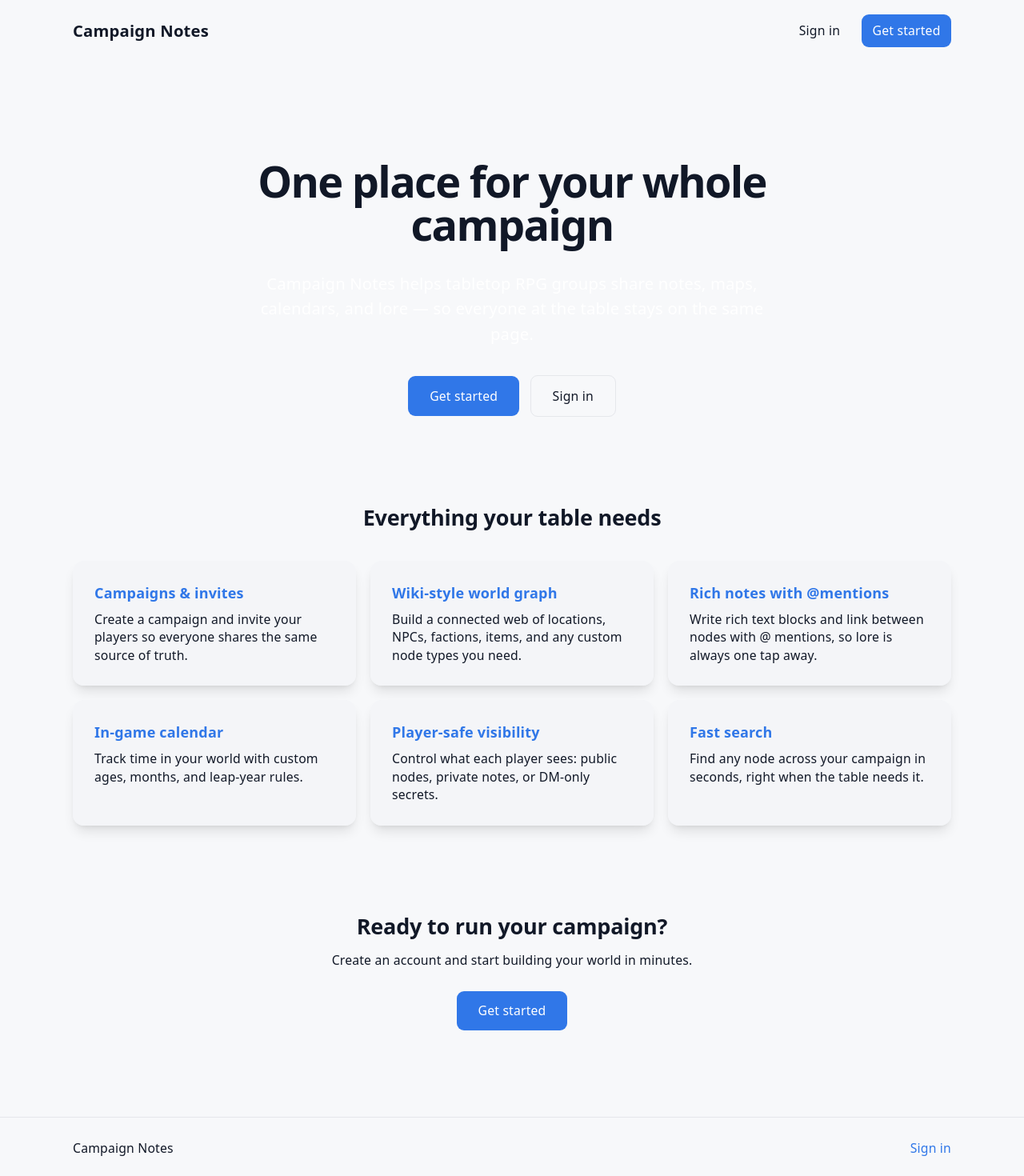
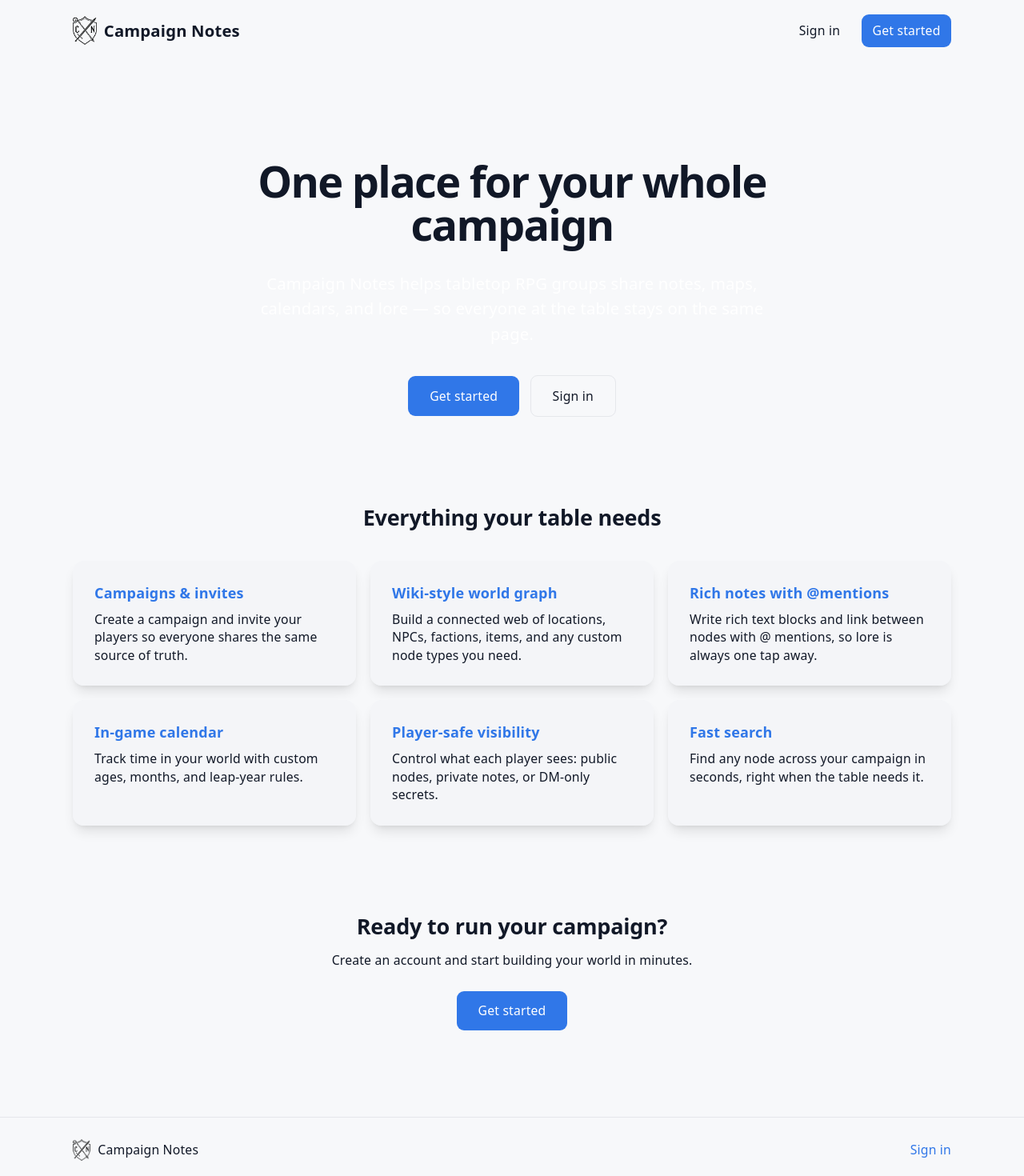
Before and after one commit to joshdn2/campaign-share, a React (Vite) app in the folder client/: page / in a window 1280 px wide. Shown: the top 1470 px of the page at 80% size. Built offline with nearby package versions, Linux system fonts and the light colour scheme; no server answers.

Commit message:
add logo to navbar and landing page

```diff
--- a/client/src/components/layout/Navbar.tsx
+++ b/client/src/components/layout/Navbar.tsx
@@ -74,14 +74,22 @@ export function Navbar({ onMenuClick }: NavbarProps) {
           </button>
         )}  */}
 
-        {/* App title navigates back to the campaigns list */}
-        <h1
-          className="cursor-pointer text-base font-bold text-black dark:text-white md:text-lg"
+        {/* Brand: logo always visible; full wordmark from md up. Navigates
+            back to the campaigns list. The logo art is white-on-transparent,
+            so it is inverted in light mode to stay visible. */}
+        <div
+          className="flex cursor-pointer items-center gap-2"
           onClick={() => navigate("/campaigns")}
         >
-          <span className="hidden md:inline">Campaign Notes</span>
-          <span className="md:hidden">CH</span>
-        </h1>
+          <img
+            src="/brand/campaign-notes-logo.png"
+            alt="Campaign Notes logo"
+            className="h-8 w-auto invert dark:invert-0"
+          />
+          <h1 className="text-base font-bold text-black md:text-lg dark:text-white">
+            <span className="hidden md:inline">Campaign Notes</span>
+          </h1>
+        </div>
       </div>
 
       {/* Centered search bar */}
--- a/client/src/pages/LandingPage.tsx
+++ b/client/src/pages/LandingPage.tsx
@@ -75,7 +75,15 @@ export function LandingPage() {
     <div className="min-h-screen bg-surface dark:bg-base">
       {/* Header */}
       <header className="mx-auto flex max-w-5xl items-center justify-between px-4 py-4 sm:px-6">
-        <span className="text-lg font-bold text-primary">Campaign Notes</span>
+        <Link to="/" className="flex items-center gap-2">
+          {/* Logo art is white-on-transparent; inverted in light mode */}
+          <img
+            src="/brand/campaign-notes-logo.png"
+            alt="Campaign Notes logo"
+            className="h-8 w-auto invert dark:invert-0"
+          />
+          <span className="text-lg font-bold text-primary">Campaign Notes</span>
+        </Link>
         <nav className="flex items-center gap-3">
           <Link
             to="/login"
@@ -158,9 +166,16 @@ export function LandingPage() {
       {/* Footer */}
       <footer className="border-t border-default">
         <div className="mx-auto flex max-w-5xl items-center justify-between px-4 py-6 sm:px-6">
-          <span className="text-sm text-muted dark:text-secondary">
-            Campaign Notes
-          </span>
+          <div className="flex items-center gap-2">
+            <img
+              src="/brand/campaign-notes-logo.png"
+              alt="Campaign Notes logo"
+              className="h-6 w-auto invert dark:invert-0"
+            />
+            <span className="text-sm text-muted dark:text-secondary">
+              Campaign Notes
+            </span>
+          </div>
           <Link
             to="/login"
             className="text-sm font-medium text-accent hover:underline"
```
